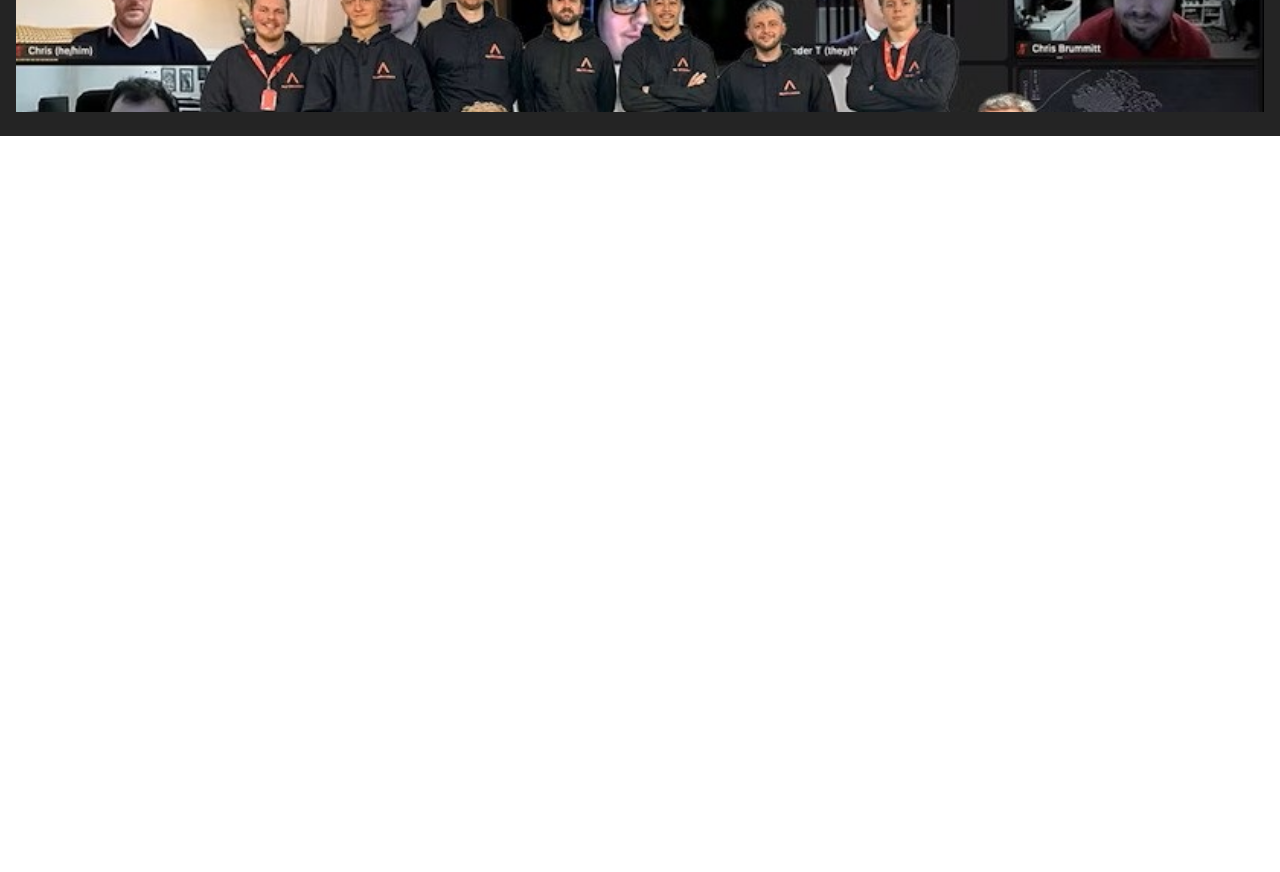
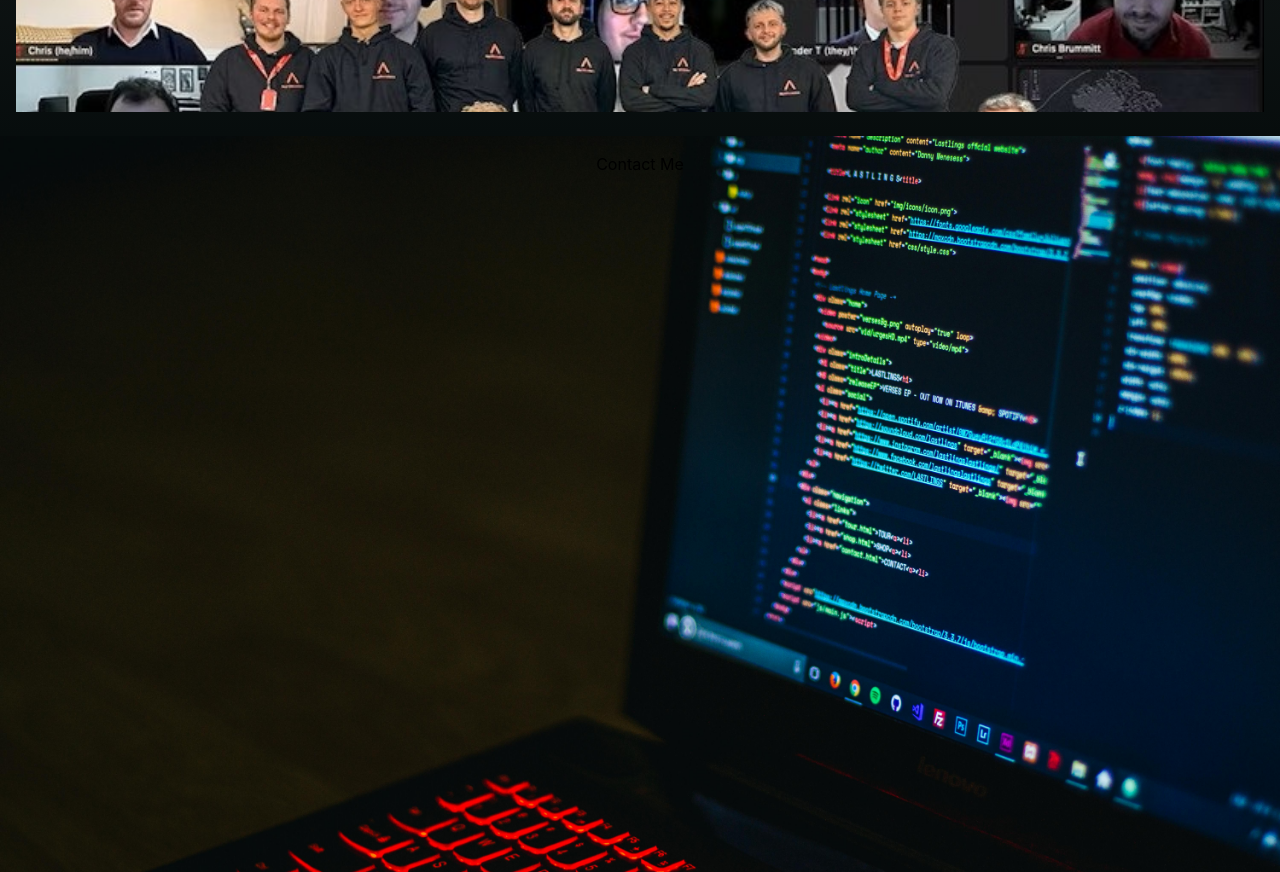
Before and after one commit to Arron-B/portfolio, a React (Vite) app: page / in a window 1280 px wide. Shown: the part 1400-2272 px from the top of the page. Before the commit the page ends 1536 px from the top, so only its background shows below. Built offline with nearby package versions, Linux system fonts and the light colour scheme.

Commit message:
background color changes and Contact section with changing background images light/dark

```diff
--- a/src/App.css
+++ b/src/App.css
@@ -1,3 +1,7 @@
+html {
+	background: linear-gradient(to bottom, #444444 0%, #050b0b 70%);
+}
+
 html,
 * {
 	box-sizing: border-box !important;
@@ -29,10 +33,10 @@ html,
 
 .dark {
 	color: rgba(204, 0, 0, 0.87);
-	background-color: #242424;
+	/* background-color: #242424; */
 }
 
 .light {
 	color: rgba(0, 15, 80, 0.671);
-	background-color: #acacac;
+	/* background-color: #acacac; */
 }
--- a/src/App.jsx
+++ b/src/App.jsx
@@ -3,6 +3,7 @@ import Nav from "./components/Nav";
 import Projects from "./components/Projects";
 import Welcome from "./components/Welcome";
 import Skills from "./components/Skills";
+import Contact from "./components/Contact";
 
 import "@theme-toggles/react/css/Classic.css";
 import { Classic } from "@theme-toggles/react";
@@ -42,6 +43,10 @@ function App() {
 				isNavOpen={isNavOpen}
 				isDark={isDark}
 			/>
+			<Contact
+				isNavOpen={isNavOpen}
+				isDark={isDark}
+			></Contact>
 		</>
 	);
 }
--- /dev/null
+++ b/src/components/Contact.jsx
@@ -0,0 +1,16 @@
+function Contact({ isDark, isNavOpen }) {
+	return (
+		<div
+			className={
+				"h-[92dvh] w-full p-4" +
+				(isDark
+					? " bg-[url('./src/assets/dark-background.jpg')] bg-cover bg-center"
+					: " bg-[url('./src/assets/light-background.jpg')] bg-cover bg-center")
+			}
+		>
+			Contact Me
+		</div>
+	);
+}
+
+export default Contact;
```
Also changed, not shown: src/assets/dark-background.jpg (added), src/assets/light-background.jpg (added).
